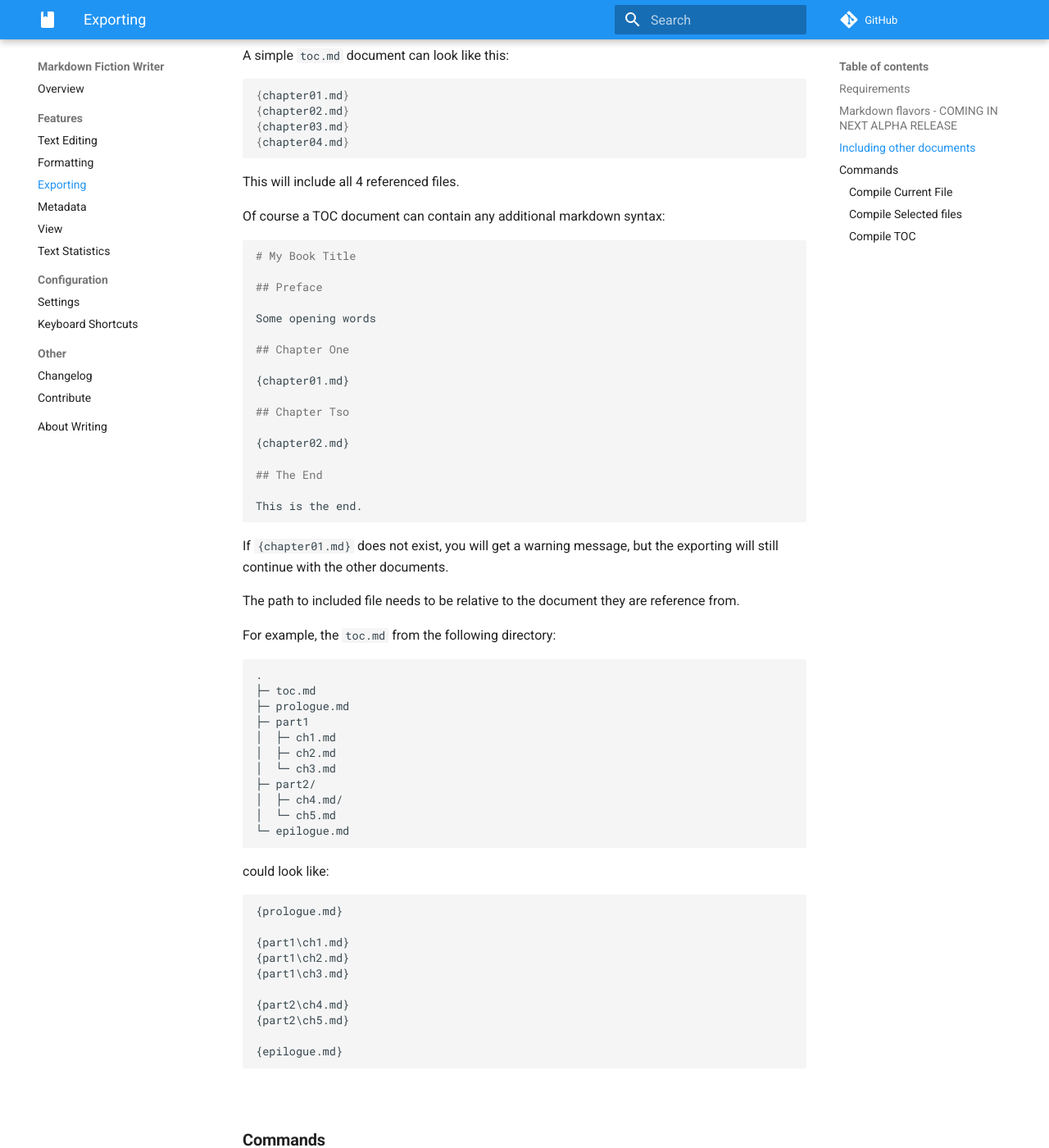
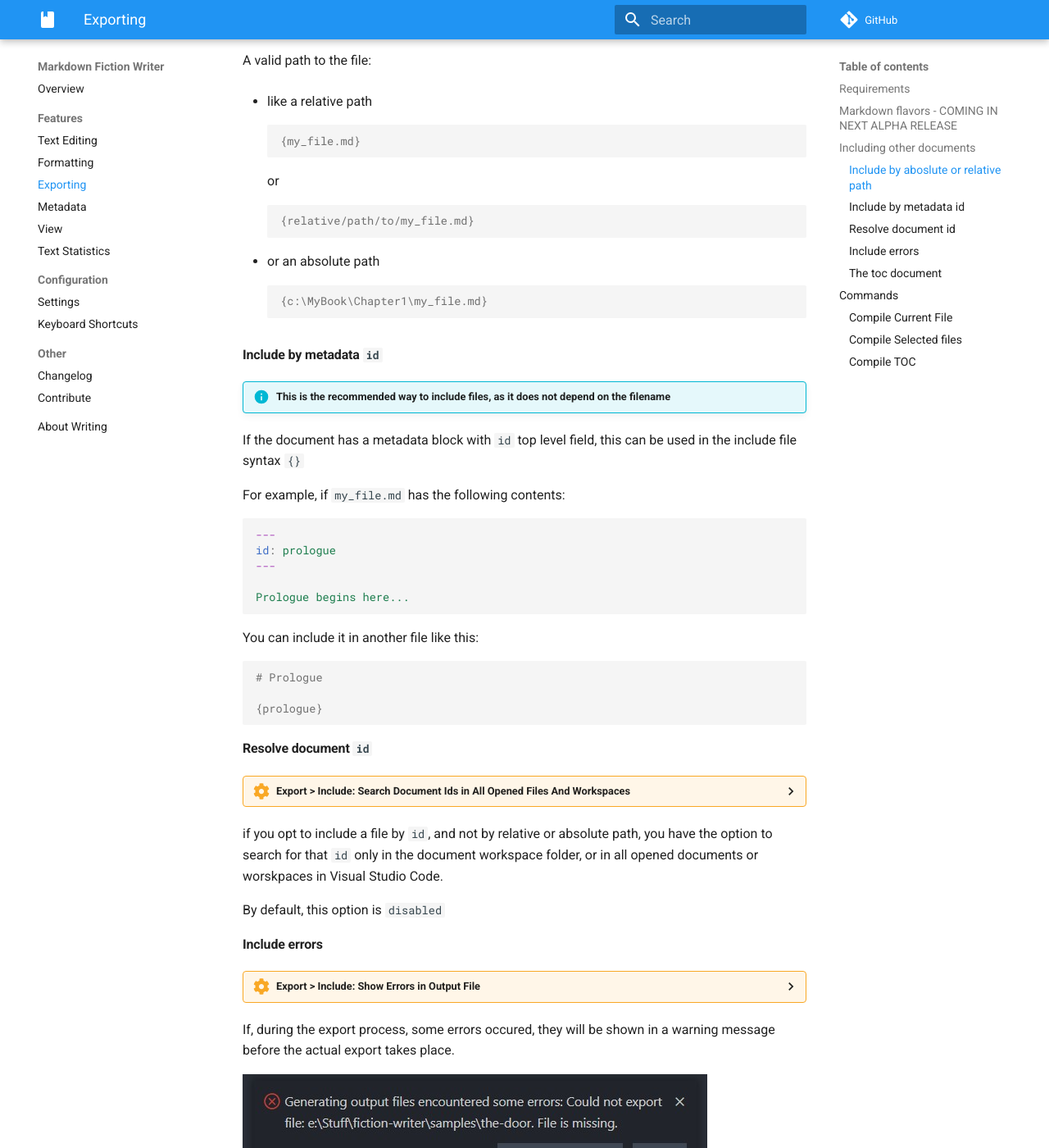
Before and after one commit to zoctarine/vscode-fiction-writer, an MkDocs documentation site: the page built from docs/export.md, in a window 1280 px wide and 1400 px high, scrolled down 2865 px. Shown: the whole window at 82% size. Built offline with MkDocs 1.6.1 and Material for MkDocs 9.7.7, drawn with Linux system fonts in a browser that asks for light colours; emoji names are drawn with the system emoji font; comment, search, counter and statistics services are not loaded; some of the changed text lies outside the part shown.

Commit message:
Add documentation for 0.0.40

````diff
--- a/docs/changelog.md
+++ b/docs/changelog.md
@@ -1,13 +1,28 @@
 All notable changes to this project will be documented in this file.
 
-## 0.0.30 - alpha30
+## 0.0.40 - alpha40
+
+**Added**
+
+- Metadata: [recognize the `id` top level metadata field](metadata.md#known-metadata)
+- Export: [possibility to disable _include files_ syntax](export.md#including-other-documents)
+- Export: [possibility to add _include file_ errors in the exported document](export.md#include-errors)
+- Export: files can be included either by [filename](export.md#include-by-aboslute-or-relative-path), or by [`metadata.id`](export.md#include-by-metadata-id) value
+- Export: [can  now search for included files in all opened documents/workspaces](export.md#resolve-document-id)
+- **Settings**:
+
+    - `markdown-fiction-writer.export.include.enabled`
+    - `markdown-fiction-writer.export.include.searchDocumentIdsInAllOpenFilesAndWorkspaces`
+    - `markdown-fiction-writer.export.include.showsErrorInOutputFile`
+
+## 0.0.35 - alpha30
 
 **Added**
 
 - Metadata: now supports yaml markdown metadata support
 - Metadata: new metadata tree view under explorer
 - Metadata: file colors, badges are resolved using keywords
-- Metadata: easy array parsing (add arrays without `[]`)
+- Metadata: easy array parsing (add arrays without `[]`) for known categories
 - **Settings**:
 
     - `markdown-fiction-writer.metadata.enabled`
--- a/docs/export.md
+++ b/docs/export.md
@@ -83,21 +83,99 @@ Read more about the following extensions here: [Non Pandc Extensions](https://pa
 
 # Including other documents
 
+??? setting "Export > Include: Enabled"
+    - Key: `markdown-fiction-writer.export.include.enabled`
+    - Enables the include file functionality
+    - Default: `enabled`
+
 This extension adds support for combining multiple markdown documents into one.
 
-You can use the following syntax
+You can use the following syntax `{file_to_include.md}` the the contents of `file_to_include.md` will be added in the exported document.
+
+Specifying included files can be done in multiple ways.
+
+## Include by aboslute or relative path
+
+A valid path to the file:
+
+- like a relative path
+
+    ```yaml
+    {my_file.md}
+    ```
+    or
+    ```yaml
+    {relative/path/to/my_file.md}
+    ```
+
+- or an absolute path
+
+    ```yaml
+    {c:\MyBook\Chapter1\my_file.md}
+    ```
+
+## Include by metadata `id`
+
+!!! info "This is the recommended way to include files, as it does not depend on the filename"
+
+If the document has a metadata block with `id` top level field, this can be used in the include file syntax `{}`
+
+For example, if `my_file.md` has the following contents:
 
 ```yaml
-{your_file.md}
+---
+id: prologue
+---
+
+Prologue begins here...
 ```
 
-from the markdown document you want to export, and this extension will include the contents of `your_file.md` in the exported document.
+You can include it in another file like this:
+
+```yaml
+# Prologue
+
+{prologue}
+```
+
+
+## Resolve document `id`
+
+??? setting "Export > Include: Search Document Ids in All Opened Files And Workspaces"
+    - Key: `markdown-fiction-writer.export.include.searchDocumentIdsInAllOpenFilesAndWorkspaces`
+    - Default: `disabled`
+
+if you opt to include a file by `id`, and not by relative or absolute path, you have the option to search for that `id` only in the document workspace folder, or in all opened documents or worskpaces in Visual Studio Code.
+
+By default, this option is `disabled`
+
+
+## Include errors
+
+??? setting "Export > Include: Show Errors in Output File"
+    - Key: `markdown-fiction-writer.export.include.showsErrorInOutputFile`
+    - Adds errors to the compiled document.
+    - Default: `enabled`
+
+If, during the export process, some errors occured, they will be shown in a warning message before the actual export takes place.
+
+![Error01](img/export_errors_01.jpg)
+
+You can choose to continue (with errors) or cancel the operation.
+
+By default, include errors are visible in the exported document in **Error** paragraphs, like this:
+
+![Error02](img/export_errors_02.jpg)
+
+Disable this option if you want to never see errors in exported document.
+
+## The `toc` document
 
 A common practice is to have just one TOC document, where you include all other documents.
 
 A simple `toc.md` document can look like this:
 
-```bash
+```yaml
 {chapter01.md}
 {chapter02.md}
 {chapter03.md}
@@ -128,9 +206,7 @@ Some opening words
 This is the end.
 ```
 
-If `{chapter01.md}` does not exist, you will get a warning message, but the exporting will still continue with the other documents.
-
-The path to included file needs to be relative to the document they are reference from.
+If `{chapter01.md}` does not exist, you will get a warning message, but the exporting can still continue with the other documents.
 
 For example, the `toc.md` from the following directory:
 ```
@@ -161,7 +237,6 @@ could look like:
 
 {epilogue.md}
 ```
-
 
 
 # Commands
````
Also changed, not shown: docs/metadata.md (+15 -0 lines), docs/img/export_errors_01.jpg (added), docs/img/export_errors_02.jpg (added), 1 other file.
